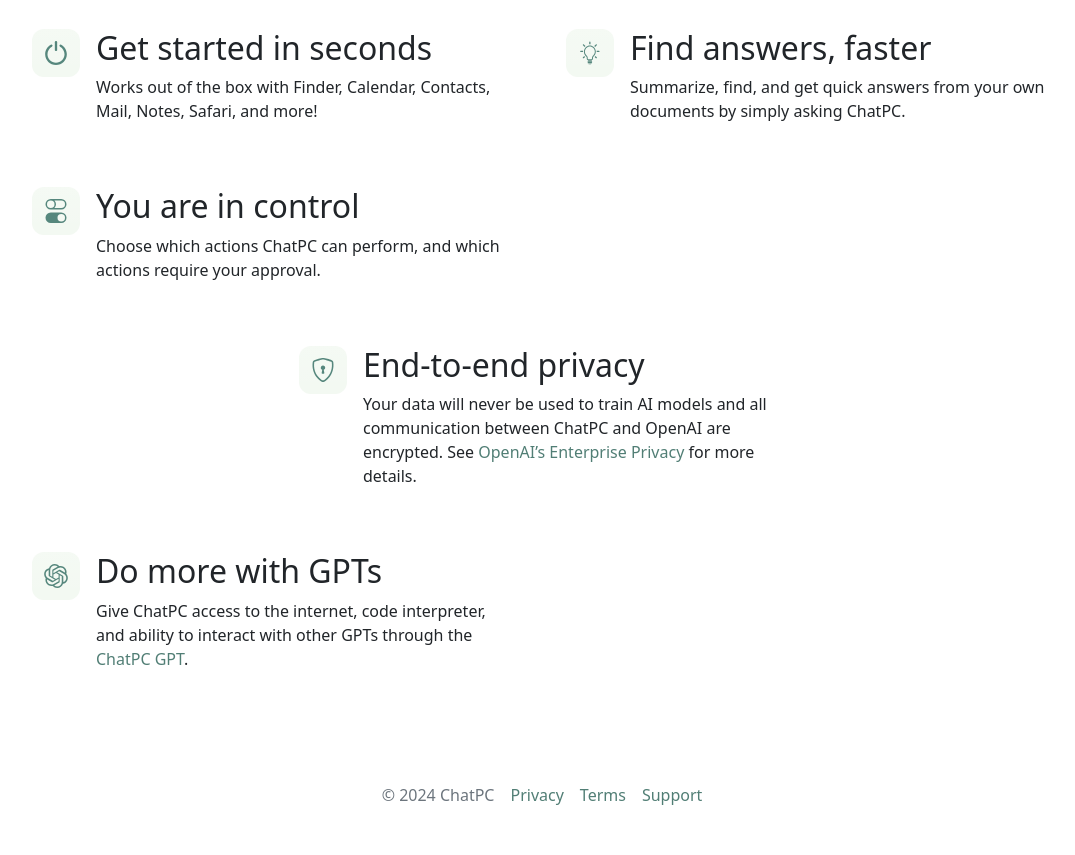
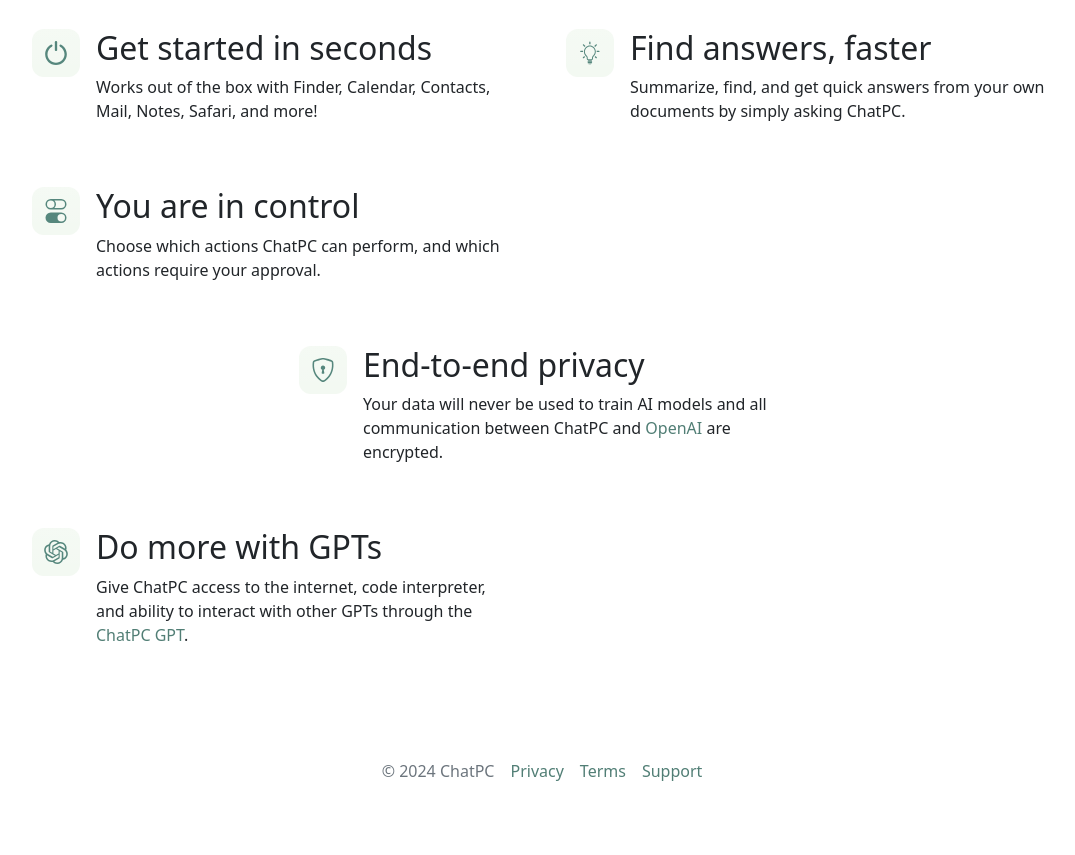
Before and after one commit to dounan/chat-pc-site, a Jekyll site: the page built from index.html, in a window 1280 px wide. Shown: the part 510-1365 px from the top of the page, without its empty margins (98-1173 px from the left). Built offline with Jekyll 4.4.1, drawn with Linux system fonts in a browser that asks for light colours; comment, search, counter and statistics services are not loaded; after the commit the page ends 1341 px from its top, so only the background shows below that.

Commit message:
shorten privacy feature copy

```diff
--- a/index.html
+++ b/index.html
@@ -62,7 +62,7 @@
       </div>
       <div>
         <p class="h2">End-to-end privacy</p>
-        <p>Your data will never be used to train AI models and all communication between ChatPC and OpenAI are encrypted. See <a href="https://openai.com/enterprise-privacy" target="_blank">OpenAI’s Enterprise Privacy</a> for more details.</p>
+        <p>Your data will never be used to train AI models and all communication between ChatPC and <a href="https://openai.com/enterprise-privacy" target="_blank">OpenAI</a> are encrypted.</p>
       </div>
     </div>
     <div class="col d-flex align-items-start">
```
